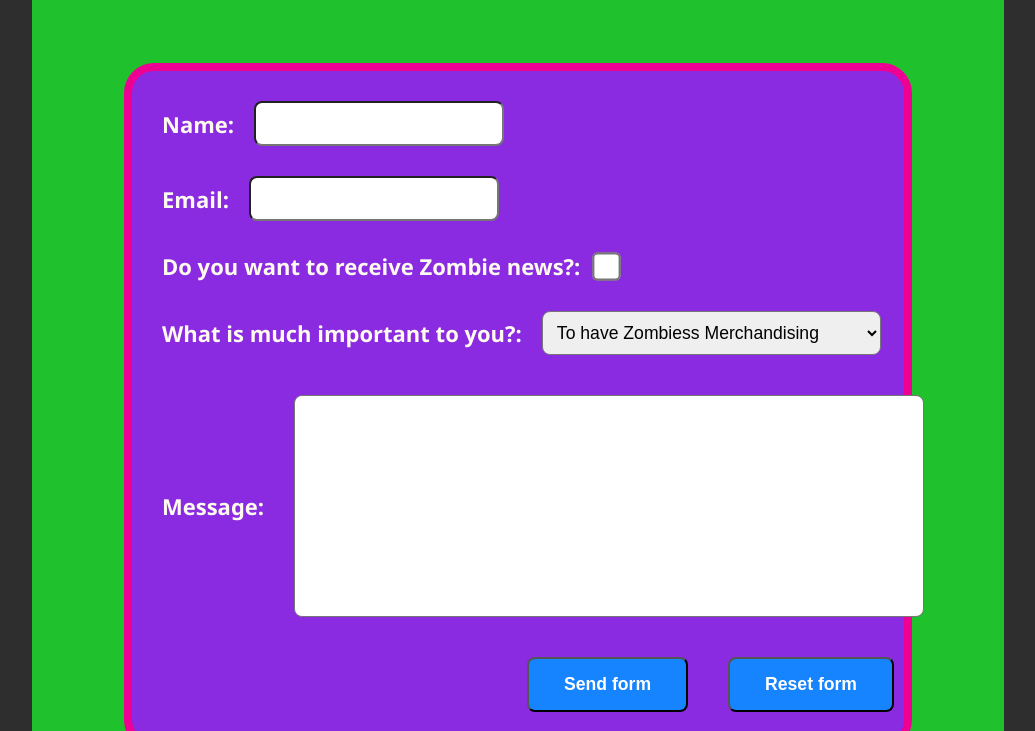
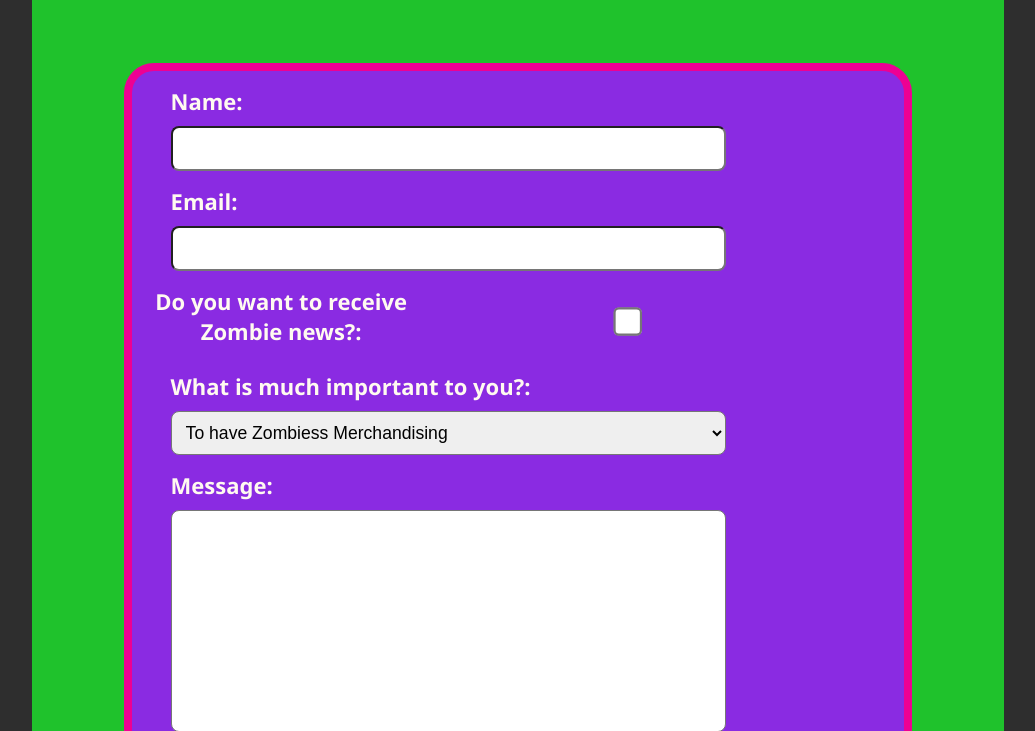
Before and after one commit to pabloDangelo/crypto-zombiess-final, a plain HTML site: page views/contact.html in a window 1280 px wide. Shown: the part 329-1060 px from the top of the page, without its empty margins (122-1157 px from the left). Drawn offline with Linux system fonts and the light colour scheme.

Commit message:
correcciones en form

```diff
--- a/css/styles.css
+++ b/css/styles.css
@@ -230,9 +230,9 @@ p {
 /* #region PAGINA ROADMAP */
 
 table {
-    border-collapse:collapse;
-    border: 5px solid rgb(255, 0, 128);
-    border-radius: 15px;
+    border-collapse: separate;
+    border: 8px solid rgb(255, 0, 128);
+    border-radius: 25px;
     font-size: 0.5rem;
     margin-bottom: 30px;
     /* background-color: blueviolet; */
@@ -244,14 +244,21 @@ caption {
 }
 
 th, td {
-    border: 5px solid rgb(255, 0, 128);
+    border-left: 8px solid rgb(255, 0, 128);
+    border-top: 8px solid rgb(255, 0, 128);
     padding: 1rem;
     text-align: justify;
 }
 
 th {
+    border-top: none;
     font-size: 1.2rem;
     font-weight: bold;
+    width: 50vw;
+}
+
+td:first-child, th:first-child {
+    border-left: none;
 }
 
 table ul {
@@ -269,12 +276,32 @@ table ul {
     border-radius: 30px;
     border: 8px solid rgb(238, 0, 147);
 
-    display: flex;
-    justify-items: flex-start;
+    /* Alineado horizontal */
     margin: auto;
+
 }
 
+form {
+    width: 100%;
+
+}
+
+fieldset {
+    width: 100%;
+    border-style: none;
+
+    display: flex;
+    flex-direction: column;
+    justify-content: flex-start;
+    align-items: center;
+
+    margin: 15px auto;
+}
+
+
+
 input, textarea, select {
+    width: 80%;
     padding: 10px;
     border-radius: 8px;
     color: black;
@@ -286,25 +313,14 @@ input, textarea, select {
 }
 
 textarea {
-    margin: 10px;
-    display: block;
-    width: 100%;
     resize: none;
 }
 
 label {
     display: inline;
-    margin-right: 20px;
+    margin-bottom: 10px;
 }
 
-fieldset {
-    width: 100%;
-    border-style: none;
-    display: flex;
-    justify-items: flex-start;
-    align-items: center;
-    margin: 30px;
-}
 
 .contactButton {
     border-radius: 8px;
@@ -313,12 +329,12 @@ fieldset {
     font-size: 0.8rem;
     font-weight: bold;
     padding: 15px 35px;
-    margin-right: 40px;
+    margin-bottom: 15px;
 }
 
 .botones-form {
     display: flex;
-    justify-content: flex-end;
+    flex-direction: column;
 }
 
 /* #endregion PAGINA CONTACT */
@@ -331,9 +347,19 @@ fieldset {
         font-size: 18px;
     }
 
-    /* .grid-container {
+      .grid-container-generic {
+        grid-template-columns: 12vw 76vw 12vw;
+        grid-template-rows: 20vh 130vh 20vh;
+        grid-template-areas:
+        ". header ."
+        ". section-contenido ."
+        ". footer ."
+        ;
+    }
+
+    .grid-container {
         grid-template-rows: 20vh 25vh 25vh 80vh 20vh;
-    } */
+    }
 
 }
 
@@ -345,7 +371,7 @@ fieldset {
 
     .grid-container-generic {
         grid-template-columns: 12vw 76vw 12vw;
-        grid-template-rows: 20vh 130vh 20vh;
+        grid-template-rows: 20vh 140vh 20vh;
         grid-template-areas:
         ". header ."
         ". section-contenido ."
@@ -364,6 +390,32 @@ fieldset {
         ". footer ."
         ;
     }
+
+    fieldset {
+        width: 90%;
+        justify-content: flex-start;
+        align-items: flex-start;
+    }
+
+    .botones-form {
+        display: flex;
+        flex-direction: row;
+    }
+
+    .contactButton {
+        margin-right: 30px;
+    }
+
+    .news {
+        display: flex;
+        flex-direction: row;
+        justify-content: flex-start;
+        align-items: center;
+        margin: 0;
+
+    }
+
+
 }
 
 /* @media (min-width: 1440px) {
--- a/views/contact.html
+++ b/views/contact.html
@@ -38,7 +38,7 @@
                         <input type="email" name="email" id="email">
                     </fieldset>
 
-                    <fieldset>
+                    <fieldset class="news">
                         <label for="message">Do you want to receive Zombie news?:</label>
                         <input class="check-news" type="checkbox" name="news" id="news" value="1">
                     </fieldset>
```
